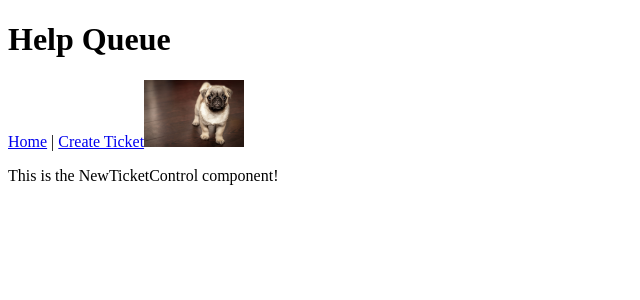
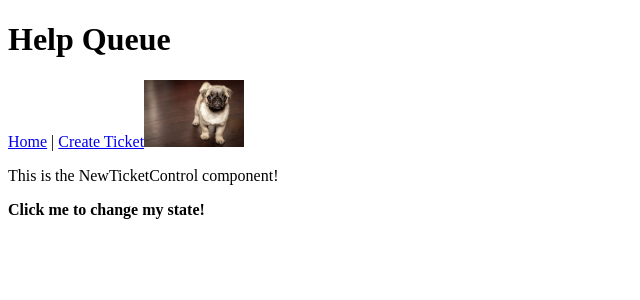
Before and after one commit to Anoble25/react-help-queue, a React app: page /#/newticket in a window 1280 px wide. Shown: the top 300 px of the page, without its empty margins (0-640 px from the left). Built offline with nearby package versions, Linux system fonts and the light colour scheme.

Commit message:
finish updating state with events and binding methods lesson

```diff
--- a/src/components/NewTicketControl.jsx
+++ b/src/components/NewTicketControl.jsx
@@ -7,12 +7,21 @@
     this.state = {
       formVisibleOnPage: false
     };
+    this.handleClick = this.handleClick.bind(this);
+  }
+
+  handleClick(){
+    this.setState({formVisibleOnPage: true});
+    setTimeout(() => {
+      console.log('formVisibleOnPage is currently set to:' + this.state.formVisibleOnPage);
+    },0);
   }
 
   render(){
     return (
       <div>
         <p>This is the NewTicketControl component!</p>
+        <strong onClick={this.handleClick}>Click me to change my state!</strong>
       </div>
     );
   }
```
